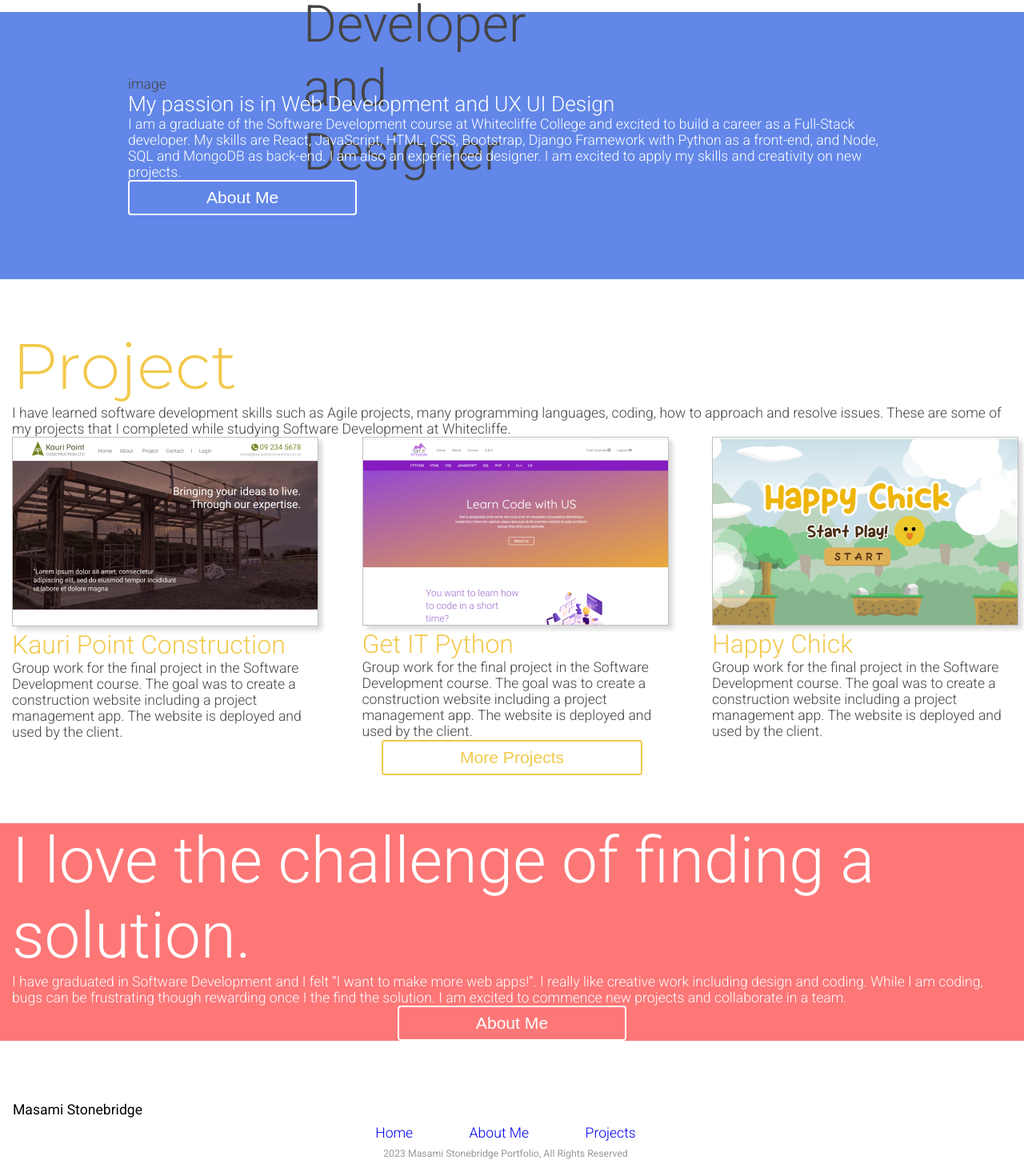
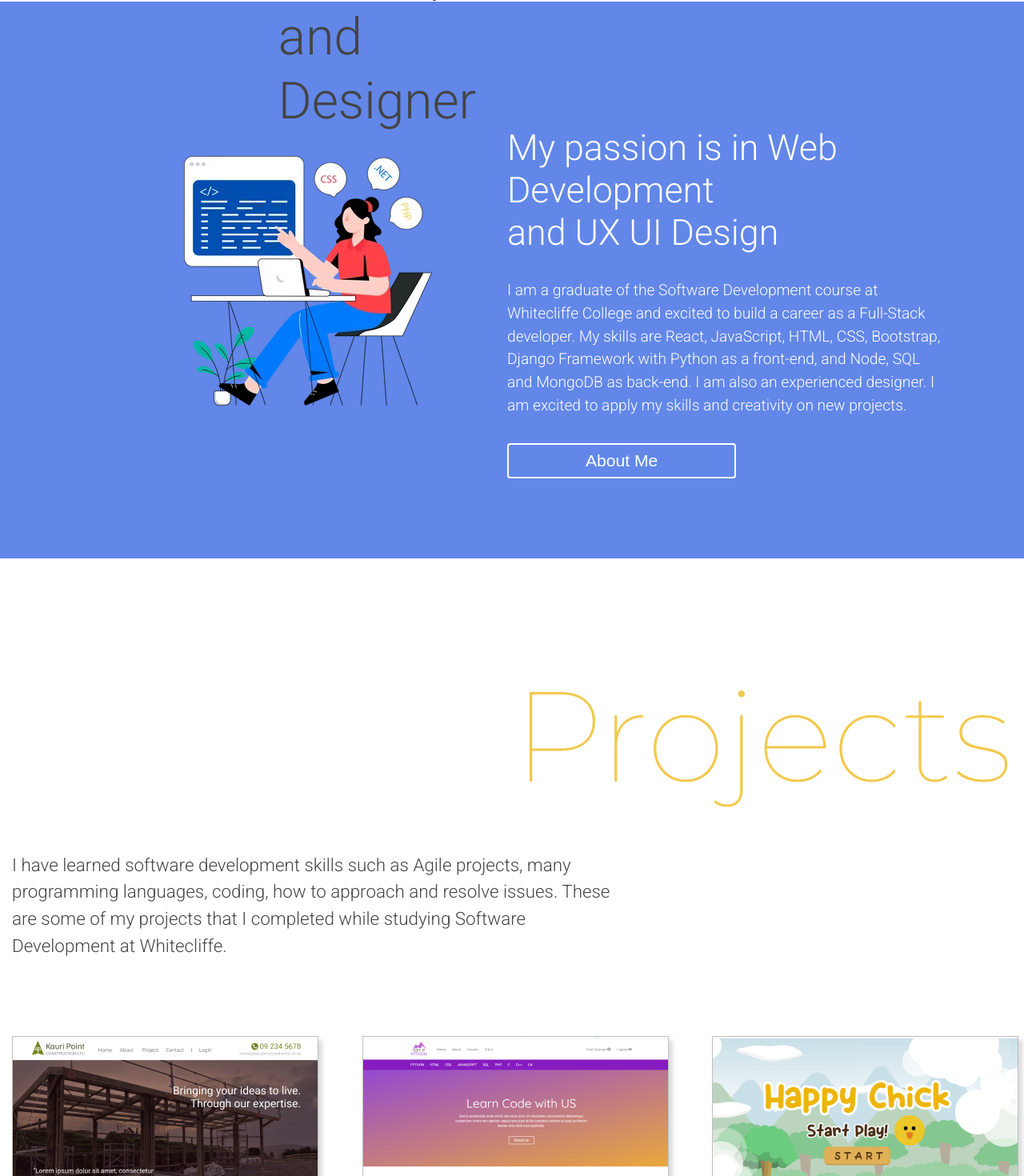
Before and after one commit to Masamist/Portfolio, a React (Create React App) app: page / in a window 1280 px wide. Shown: the part 600-2070 px from the top of the page at 80% size. Built offline with nearby package versions, Linux system fonts and the light colour scheme.

Commit message:
add footer

```diff
--- a/src/components/Footer.css
+++ b/src/components/Footer.css
@@ -1,26 +1,42 @@
 .footer {
   width: 100%;
-  padding: 1rem 2rem .8rem 1rem;
+  margin-top: 2.5rem;
+}
+.footer-logo-container {
+  width: 20rem;
+  border-bottom: 1px solid #ccc;
+  padding-top: 1.5rem;
+  padding-left: 3rem;
+  padding-bottom: .8rem;
+}
+.footer-logo {
+  font-size: 2.5rem;
+  font-family: 'Montserrat', sans-serif;
+  font-weight: 500;
+  letter-spacing: 1.3px;
+  color: #ccc;
+  text-align: start;
+  padding-top: 1rem;
+
 }
 .footer ul {
   display: flex;
   flex-wrap: wrap;
-  align-items: center;
-  justify-content: center;
 }
 .footer ul > li{
-  margin: .5em 2em;
+  margin: 1em 1.5em;
+  font-size: 1.1rem;
+  text-decoration: none;
 }
-.footer .logo {
-  display: flex;
-  align-items: center;
-  justify-content: space-around;
+.footer ul > li :hover{
+  color: var(--primary-color);
 }
 
 .footer-copyright{
   color: #999;
   text-align: center;
-  font-size: .7em;
+  font-size: .8em;
+  margin-bottom: 1.5rem;
 }
 
 @media screen and (max-width: 500px) {
--- a/src/components/Footer.js
+++ b/src/components/Footer.js
@@ -6,15 +6,21 @@ import './Footer.css'
 export default function Footer() {
   return (
     <div className='footer'>
-      <span>Masami Stonebridge</span>
-      <ul>
+      <div class='footer-logo-container'>
+        <span className='footer-logo'>Masami<br/>Stonebridge</span>
+      </div>
+      <div>
+        <ul>
+          <li><Link to="/">Home</Link></li>
+          <li><Link to="/about">About Me</Link></li>
+          <li><Link to="/projects">Projects</Link></li>
+        </ul>
+      </div>
 
-        <li><Link to="/">Home</Link></li>
-        <li><Link to="/about">About Me</Link></li>
-        <li><Link to="/projects">Projects</Link></li>
-      </ul>
       <div className='footer-copyright'>
-        2023 Masami Stonebridge Portfolio, All Rights Reserved
+        <p>
+          2023 Masami Stonebridge Portfolio, All Rights Reserved
+        </p>
       </div>
     </div>
   )
--- a/src/components/Navbar.css
+++ b/src/components/Navbar.css
@@ -1,4 +1,5 @@
-@import url('https://fonts.googleapis.com/css2?family=Montserrat+Alternates:wght@100&family=Montserrat:wght@100;200;300;400;500;600&family=Roboto:wght@100;500;700;900&display=swap');.navbar {
+@import url('https://fonts.googleapis.com/css2?family=Montserrat+Alternates:wght@100&family=Montserrat:wght@100;200;300;400;500;600&family=Roboto:wght@100;500;700;900&display=swap');
+.navbar {
   width: 30%;
   padding-bottom: 0;
   display: flex;
@@ -14,15 +15,12 @@
 .logo {
   font-size: 2.5rem;
   font-family: 'Montserrat', sans-serif;
-  font-weight: 200;
-  color: #bbb;
+  letter-spacing: 1px;
+  font-weight: 500;
+  color: #ccc;
   text-align: end;
+  padding-top: .5rem;
   padding-right: 1rem;
-}
-.navbar .logo {
-  font-weight: bold;
-  color: #bbb;
-  letter-spacing: 1px;
   display: flex;
   align-items: center;
   margin-right: auto;
--- a/src/pages/Home.css
+++ b/src/pages/Home.css
@@ -4,12 +4,12 @@
   flex-direction: row;
   width: 100%;
   height: 50vh;
-  padding: 5rem;
+  padding: 2rem 0 5rem 0;
   justify-content: center;
 }
 .home-top div:first-child {
   width: 35%;
-  padding: 3.5rem;
+  padding: 3.3rem;
 }
 .home-top-title {
   font-size: 4rem;
@@ -20,73 +20,104 @@
   max-height: 35vh;
 }
 
+/* introduction */
 .home-introduction {
   height: 100%;
   width: 100%;
-  padding: 5rem 10rem;
+  padding: 4rem 5rem 2.5rem 10rem;
   background-color: var(--primary-color);
+}
+.home-introduction-container {
   display: flex;
-  flex-direction: column;
+  flex-direction: row;
+}
+.home-introduction-container div {
+  padding-right: 1.5rem;
+}
+.introduction-header {
+  padding-top: 2rem;
+  color: #fff;
+  font-size: 2.8rem;
+}
+.introduction-p {
+  color: #fff;
+  font-size: 1.2rem;
+  line-height: 1.8rem;
+  padding: 2rem 0;
 }
 
-.introduction-header, .introduction-p {
-  color: #fff;
+/* projects */
+.home-project {
+  padding: 4rem 0;
 }
-
-.section-header{
-  font-size: 2.5rem;
-}
-
 .home-project-title {
-
   color: var(--tertiary-color);
   font-family: Montserrat, sans-serif;
-  font-size: 5rem;
+  font-weight: 100;
+  font-size: 10rem;
+  float: right;
 }
-.home-project-text {
-  display: flex;
-  flex-direction: row;
-  justify-content: space-between;
+.home-project-txt-container {
+  padding: 3rem 0;
+  width: 60%;
 }
-
+.home-project-txt {
+  font-size: 1.4rem;
+  line-height: 2.1rem;
+}
 .home-project-container {
   display: flex;
   flex-direction: row;
   justify-content: space-between;
+  margin: 3rem 0 4rem 0;
 }
-
 
 .home-project-container div{
   width: 30%;
-
+}
+.home-project-container div p{
+  padding-top: .3rem;
+  font-size: 1.2rem;
+  line-height: 1.6rem;
 }
 .home-project-container img {
   border: 1px solid #BFBFBF;
   box-shadow: 5px 5px 5px #ddd;
+  margin-bottom: 1.5rem;
 }
 .home-project-container h3 {
   color: var(--tertiary-color);
-  font-size: 2rem;
+  font-size: 2.1rem;
   font-weight: 300;
+  padding: .5rem 0;
 }
 
-@media (max-width: 800px) {
+@media (max-width: 1200px) {
   .home-project-container{
     flex-direction: column;
   }
 }
 
+/* challenge */
 .home-challenge {
   background-color: var(--secondary-color);
   align-items: center;
+  padding: 5rem 0;
+  justify-content: center;
+}
 
-}
 .challenge-title {
-  font-size: 5rem;
+  font-family: Montserrat, sans-serif;
+  font-size: 5.3rem;
+  font-weight: 200;
   color: #fff;
+  text-align: center;
 }
 .challenge-txt{
   color: #fff;
+  padding: 3rem 12rem;
+  font-size: 1.3rem;
+  line-height: 2.5rem;
 }
 .home-challenge button {
   align-items: center;
--- a/src/pages/Home.js
+++ b/src/pages/Home.js
@@ -3,6 +3,7 @@ import './Home.css'
 
 // images
 import portrait from '../assets/portrait.png'
+import introimage from '../assets/intro-image.webp'
 import kpc from '../assets/kpc.png'
 import getitpython from '../assets/get_it_python.png'
 import happychick from '../assets/happy_chick.png'
@@ -37,16 +38,25 @@ function HomeTop() {
 function Introduction() {
   return (
     <section className='home-introduction'>
+      <div className='container'>
+        <div className='home-introduction-container'>
           <div>
-            <p>image</p>
+            <img src={introimage} alt='introduction images' />
           </div>
+
           <div>
-            <h2 class='introduction-header'>My passion is in Web Development and UX UI Design</h2>
+            <h2 class='introduction-header'>
+              My passion is in Web Development <br />
+              and UX UI Design
+            </h2>
             <p class='introduction-p'>I am a graduate of the Software Development course at Whitecliffe College and excited to build a career as a Full-Stack developer.
               My skills are React, JavaScript, HTML, CSS, Bootstrap, Django Framework with Python as a front-end, and Node, SQL and MongoDB as back-end. I am also an experienced designer.
               I am excited to apply my skills and creativity on new projects.</p>
             <button className='btn-white'>About Me</button>
           </div>
+        </div>
+      </div>
+
       </section>
   )
 }
@@ -55,11 +65,15 @@ function Projects() {
   return (
     <section className='home-project'>
       <div className='container'>
-          <h1 className='home-project-title'>Project</h1>
-
+          <div>
+            <h1 className='home-project-title'>Projects</h1>
+          </div>
+          <div className='home-project-txt-container'>
             <p className='home-project-txt'>I have learned software development skills such as Agile projects,
               many programming languages, coding, how to approach and resolve issues.
               These are some of my projects that I completed while studying Software Development at Whitecliffe. </p>
+          </div>
+
           <div className='home-project-container'>
             <div>
             <img src={kpc} alt='Kauri Point Construction' />
@@ -83,7 +97,6 @@ function Projects() {
                 The website is deployed and used by the client.</p>
             </div>
           </div>
-
         <button className='btn-yellow'>More Projects</button>
       </div>
     </section>
@@ -94,7 +107,8 @@ function Challenge() {
   return (
     <section className='home-challenge'>
       <div className='container'>
-      <h1 className='challenge-title'>I love the challenge of finding a solution.</h1>
+          <h1 className='challenge-title'>I love the challenge of<br />
+            finding a solution.</h1>
           <p className='challenge-txt'>I have graduated in Software Development
             and I felt “I want to make more web apps!”.
             I really like creative work including design and coding.
```
Also changed, not shown: src/assets/intro-image.webp (added). Lines whose indentation alone changed are shown as unchanged.
